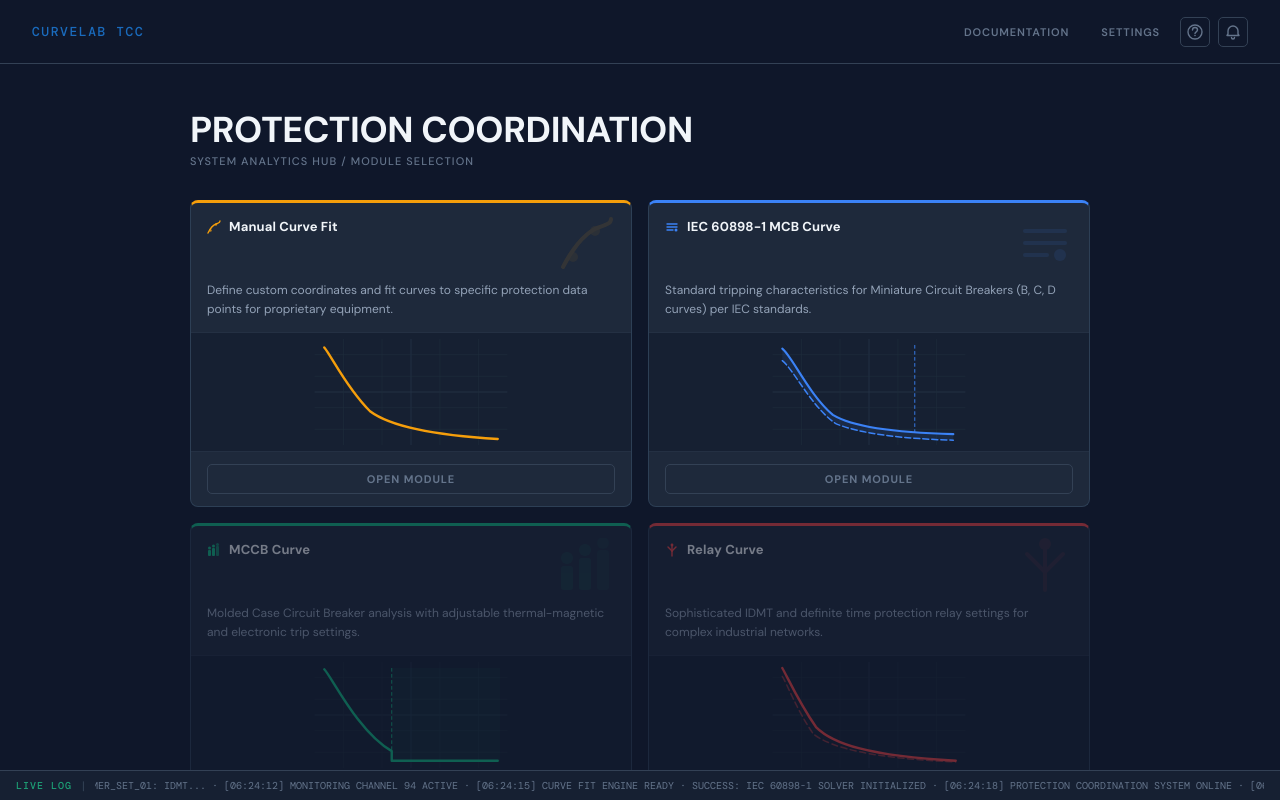
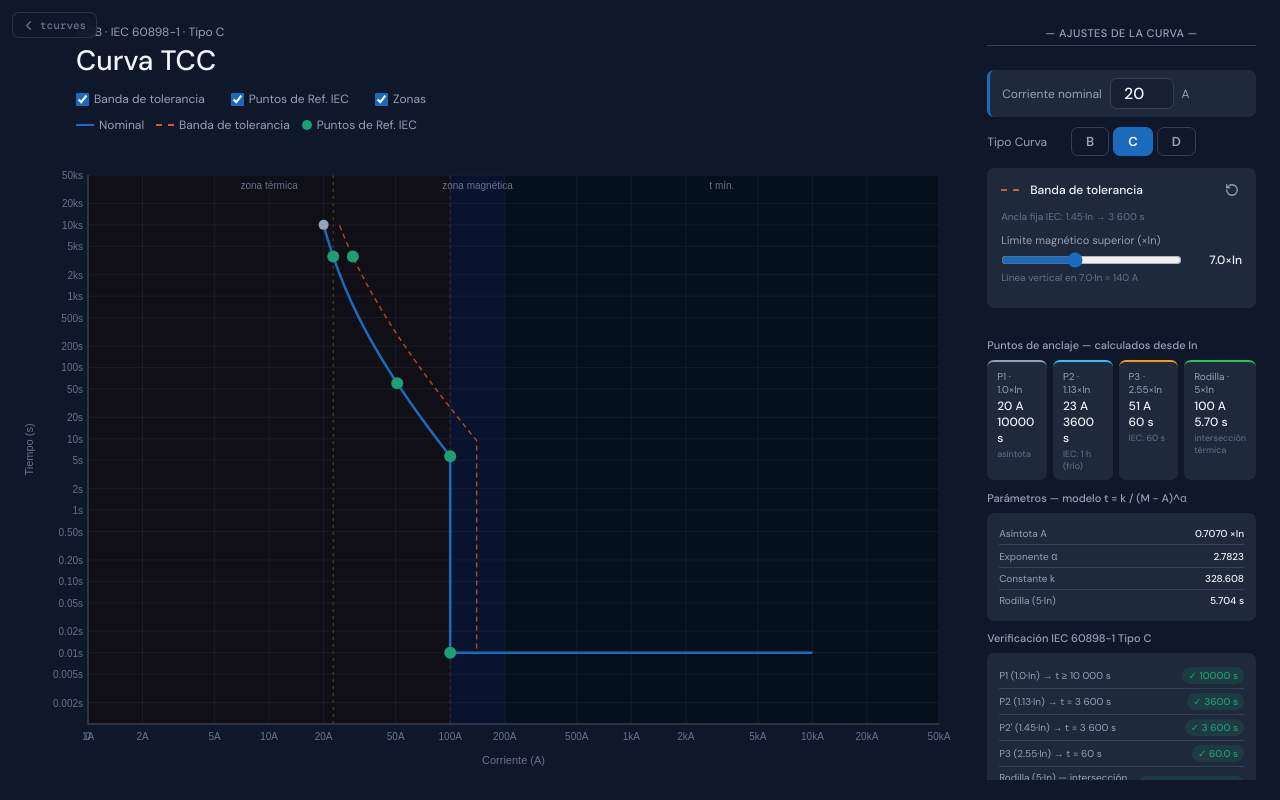
Before and after one commit to cmarioep/Visual-TCC-Editor, a React (Vite) app: page /mcb in a window 1280 px wide. Built offline with nearby package versions, Linux system fonts and the light colour scheme.

Commit message:
Feat: migrate navigation to react-router-dom with BrowserRouter

```diff
--- a/package.json
+++ b/package.json
@@ -11,7 +11,8 @@
   },
   "dependencies": {
     "react": "^19.2.4",
-    "react-dom": "^19.2.4"
+    "react-dom": "^19.2.4",
+    "react-router-dom": "^7.14.0"
   },
   "devDependencies": {
     "@eslint/js": "^9.39.4",
--- a/src/App.jsx
+++ b/src/App.jsx
@@ -1,4 +1,5 @@
-import { useState, useEffect, useRef, useCallback, useMemo } from 'react';
+import { useState, useEffect, useLayoutEffect, useRef, useCallback, useMemo } from 'react';
+import { useNavigate } from 'react-router-dom';
 
 import { SAMPLE } from './lib/constants';
 import { parseInput } from './lib/parser';
@@ -13,19 +14,24 @@ import { BackButton } from './components/BackButton';
 import { Panel } from './components/Panel/Panel';
 import { Chart } from './components/Chart/Chart';
 
-export default function App({ onHome }) {
+export default function App() {
+  const navigate = useNavigate();
   const [inputText, setInputText]     = useState(SAMPLE);
   const [parseError, setParseError]   = useState(null);
-  const [rawPts, setRawPts]           = useState(null);
+  const [rawPts, setRawPts]           = useState(() => {
+    const res = parseInput(SAMPLE);
+    if (!res.ok) return null;
+    return res.data.sort((a, b) => a.x - b.x).map((p, i) => ({ ...p, _id: i }));
+  });
   const [selections, setSelections]   = useState([]);
   const [curveName, setCurveName]     = useState('curve_mm');
   const [nextId, setNextId]           = useState(1);
 
   // Refs for synchronous reads inside interaction handlers (avoids nested setters)
   const selectionsRef = useRef(selections);
-  selectionsRef.current = selections;
   const rawPtsRef = useRef(rawPts);
-  rawPtsRef.current = rawPts;
+  useLayoutEffect(() => { selectionsRef.current = selections; }, [selections]);
+  useLayoutEffect(() => { rawPtsRef.current = rawPts; }, [rawPts]);
 
   const history  = useHistory({ selections: [], rawPts: null });
   const viewport = useViewport();
@@ -63,9 +69,6 @@ export default function App({ onHome }) {
       setParseError(res.error);
     }
   }, [inputText, viewport, history]);
-
-  // Parse on mount with sample data
-  useEffect(() => { handleParse(); }, []); // eslint-disable-line react-hooks/exhaustive-deps
 
   // ── Clear ─────────────────────────────────────────────────────────────────────
   const handleClear = useCallback(() => {
@@ -133,7 +136,7 @@ export default function App({ onHome }) {
 
   return (
     <div className="app">
-      {onHome && <BackButton onClick={onHome} />}
+      <BackButton onClick={() => navigate('/')} />
       <div className="app__body">
         <Panel
           // input
--- a/src/Root.jsx
+++ b/src/Root.jsx
@@ -1,18 +1,15 @@
-import { useState } from 'react';
-import Home from './components/Home/Home.jsx';
-import App from './App.jsx';
+import { Routes, Route, Navigate } from 'react-router-dom';
+import Home      from './components/Home/Home.jsx';
+import App       from './App.jsx';
 import MCBModule from './modules/mcb/MCBModule.jsx';
 
 export default function Root() {
-  const [activeModule, setActiveModule] = useState(null);
-
-  if (activeModule === 'manual') {
-    return <App onHome={() => setActiveModule(null)} />;
-  }
-
-  if (activeModule === 'mcb') {
-    return <MCBModule onHome={() => setActiveModule(null)} />;
-  }
-
-  return <Home onSelectModule={setActiveModule} />;
+  return (
+    <Routes>
+      <Route path="/"       element={<Home />} />
+      <Route path="/manual" element={<App />} />
+      <Route path="/mcb"    element={<MCBModule />} />
+      <Route path="*"       element={<Navigate to="/" replace />} />
+    </Routes>
+  );
 }
--- a/src/components/Home/Home.jsx
+++ b/src/components/Home/Home.jsx
@@ -1,3 +1,5 @@
+import { useNavigate } from 'react-router-dom';
+
 // ── Module config ─────────────────────────────────────────────────────────────
 const MODULES = [
   {
@@ -279,7 +281,8 @@ function BellIcon() {
 }
 
 // ── Home ──────────────────────────────────────────────────────────────────────
-export default function Home({ onSelectModule }) {
+export default function Home() {
+  const navigate = useNavigate();
   const logText = LOG_ENTRIES.join('  ·  ');
 
   return (
@@ -313,10 +316,10 @@ export default function Home({ onSelectModule }) {
                 key={mod.id}
                 className={`module-card ${mod.available ? 'module-card--available' : 'module-card--disabled'}`}
                 style={{ '--module-color': mod.color }}
-                onClick={mod.available ? () => onSelectModule(mod.id) : undefined}
+                onClick={mod.available ? () => navigate(`/${mod.id}`) : undefined}
                 role={mod.available ? 'button' : undefined}
                 tabIndex={mod.available ? 0 : undefined}
-                onKeyDown={mod.available ? (e) => e.key === 'Enter' && onSelectModule(mod.id) : undefined}
+                onKeyDown={mod.available ? (e) => e.key === 'Enter' && navigate(`/${mod.id}`) : undefined}
               >
                 <div className="module-card__header">
                   <div className="module-card__header-left">
--- a/src/main.jsx
+++ b/src/main.jsx
@@ -1,10 +1,13 @@
 import { StrictMode } from 'react'
 import { createRoot } from 'react-dom/client'
+import { BrowserRouter } from 'react-router-dom'
 import './styles/main.scss'
 import Root from './Root.jsx'
 
 createRoot(document.getElementById('root')).render(
   <StrictMode>
-    <Root />
+    <BrowserRouter>
+      <Root />
+    </BrowserRouter>
   </StrictMode>,
 )
--- a/src/modules/mcb/MCBModule.jsx
+++ b/src/modules/mcb/MCBModule.jsx
@@ -1,4 +1,5 @@
 import { useState, useCallback, useMemo } from 'react'
+import { useNavigate } from 'react-router-dom'
 import { BackButton } from '../../components/BackButton'
 import TCCCanvas from './components/TCCCanvas'
 import ControlPanel from './components/ControlPanel'
@@ -31,7 +32,8 @@ const SHOW_LABELS = {
   zones: 'Zonas',
 }
 
-export default function MCBModule({ onHome }) {
+export default function MCBModule() {
+  const navigate = useNavigate()
   const [state, setState] = useState(() => structuredClone(DEFAULT_STATE))
 
   const update = useCallback((path, value) => {
@@ -68,7 +70,7 @@ export default function MCBModule({ onHome }) {
 
   return (
     <div className="mcb-module">
-      <BackButton onClick={onHome} />
+      <BackButton onClick={() => navigate('/')} />
       <div className="mcb-module__body">
 
         <div className="chart-col">
```
Also changed, not shown: 1 other file (tests, documents, lock files or other folders).
